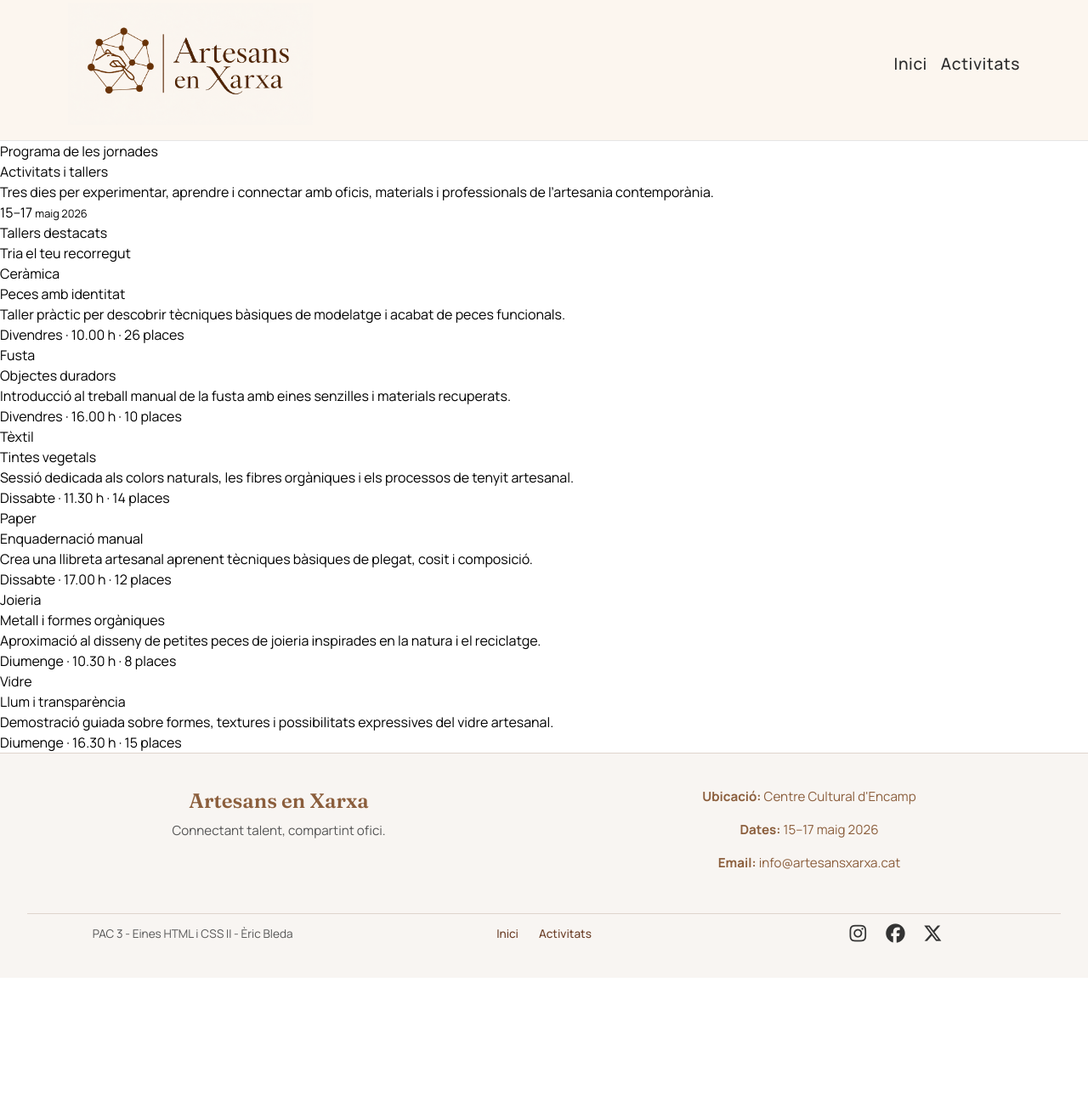
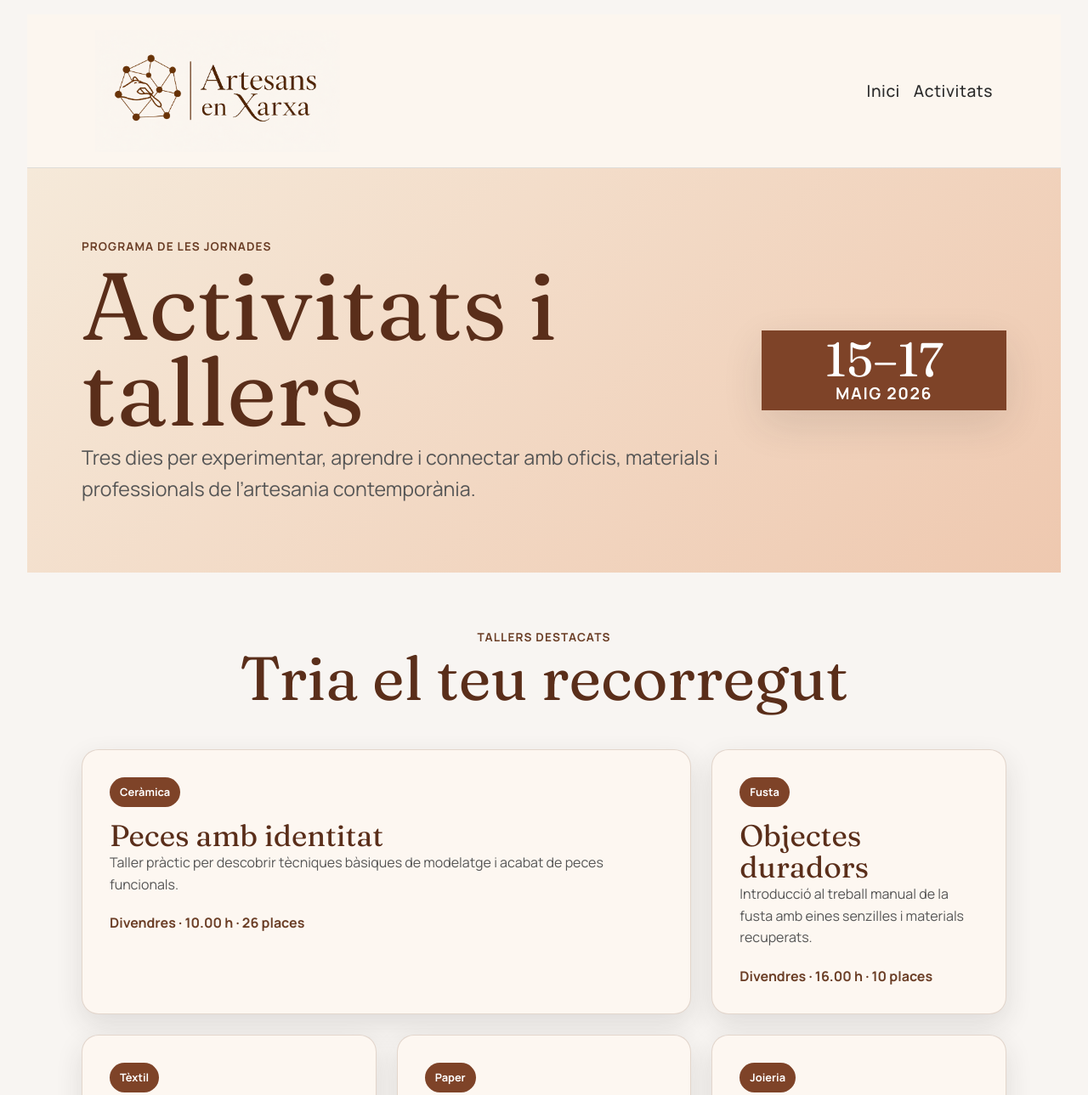
Before and after one commit to profeBPSiX/artesans_xarxa2, a website built with Parcel: page src/activitats.html in a window 1280 px wide. Shown: the part 15-1304 px from the top of the page at 85% size. Before the commit the page ends 1166 px from the top, so only its background shows below. Built offline with nearby package versions, Linux system fonts and the light colour scheme.

Commit message:
Activitats done!

```diff
--- a/src/activitats.html
+++ b/src/activitats.html
@@ -1,99 +1,141 @@
 <!doctype html>
 
-<html>
+<html lang="ca">
   <head>
     <meta charset="utf-8" />
     <meta name="viewport" content="width=device-width" />
     <link rel="stylesheet" type="text/css" href="./assets/styles/main.scss" />
 
-    <link rel="icon" type="image/png" href="./assets/images/icon-logo.png">
-    <title>Artesans en xarxa - Article</title>
+    <link rel="icon" type="image/png" href="./assets/images/icon-logo.png" />
+    <title>Artesans en xarxa - Activitats</title>
   </head>
-  <body>
 
+  <body class="m-0 flex min-h-screen flex-col bg-art-bg p-8 font-sans text-base leading-6 text-art-text">
     <include src="./views/header.html"></include>
 
-    <main class="activities-page">
-      <section class="activities-hero" aria-labelledby="activities-title">
-        <div class="activities-hero__content">
-          <p class="activities-hero__context-title">Programa de les jornades</p>
+    <main class="bg-art-bg text-art-text">
+      <section
+        class="flex items-center justify-between gap-8 bg-[linear-gradient(135deg,oklch(94%_0.025_75),oklch(86%_0.055_55))] px-[clamp(1rem,5vw,5rem)] py-20 max-md:min-h-[50svh] max-md:flex-col"
+        aria-labelledby="activities-title"
+      >
+        <div class="max-w-[1000px]">
+          <p class="text-[0.85rem] font-bold uppercase tracking-[0.08em] text-art-secondary">
+            Programa de les jornades
+          </p>
 
-          <h1 id="activities-title" class="activities-hero__title">
+          <h1
+            id="activities-title"
+            class="my-2 font-serif text-[clamp(3rem,9vw,7rem)] leading-[0.9] text-art-primary-dark max-md:text-center"
+          >
             Activitats i tallers
           </h1>
 
-          <p class="activities-hero__intro">
+          <p class="text-[clamp(1.1rem,2vw,1.45rem)] leading-[1.6] text-art-muted max-md:text-center">
             Tres dies per experimentar, aprendre i connectar amb oficis, materials i professionals de l’artesania contemporània.
           </p>
         </div>
 
-        <div class="activities-hero__date">
-          <span>15–17</span>
-          <small>maig 2026</small>
-        </div>
+        <include src="./views/info-card.html"></include>
       </section>
 
-      <section class="activities" aria-labelledby="workshops-title">
-        <header class="activities__header">
-          <p class="activities__context-title">Tallers destacats</p>
-          <h2 id="workshops-title" class="activities__title">
-            Tria el teu recorregut
-          </h2>
-        </header>
+      <section
+        class="px-[clamp(1rem,5vw,5rem)] py-16"
+        aria-labelledby="workshops-title"
+      >
+        <include src="./views/section-heading.html"></include>
 
-        <div class="activities__list">
-          <article class="workshop-card workshop-card--featured">
-            <span class="workshop-card__tag">Ceràmica</span>
-            <h3 class="workshop-card__title">Peces amb identitat</h3>
-            <p class="workshop-card__text">
-              Taller pràctic per descobrir tècniques bàsiques de modelatge i acabat de peces funcionals.
+        <div class="mx-auto grid max-w-[1180px] grid-cols-[repeat(auto-fit,minmax(min(100%,18rem),1fr))] gap-6 [container-name:workshops] [container-type:inline-size]">
+
+          <include src="./views/activity-card.html"></include>
+
+          <article class="workshop-card">
+            <span class="workshop-tag">
+              Fusta
+            </span>
+
+            <h3 class="workshop-title">
+              Objectes duradors
+            </h3>
+
+            <p class="leading-[1.6] text-art-muted">
+              Introducció al treball manual de la fusta amb eines senzilles i materials recuperats.
             </p>
-            <p class="workshop-card__meta">Divendres · 10.00 h · 26 places</p>
+
+            <p class="workshop-meta">
+              Divendres · 16.00 h · 10 places
+            </p>
           </article>
 
           <article class="workshop-card">
-            <span class="workshop-card__tag">Fusta</span>
-            <h3 class="workshop-card__title">Objectes duradors</h3>
-            <p class="workshop-card__text">
-              Introducció al treball manual de la fusta amb eines senzilles i materials recuperats.
+            <span class="workshop-tag">
+              Tèxtil
+            </span>
+
+            <h3 class="workshop-title">
+              Tintes vegetals
+            </h3>
+
+            <p class="leading-[1.6] text-art-muted">
+              Sessió dedicada als colors naturals, les fibres orgàniques i els processos de tenyit artesanal.
             </p>
-            <p class="workshop-card__meta">Divendres · 16.00 h · 10 places</p>
+
+            <p class="workshop-meta">
+              Dissabte · 11.30 h · 14 places
+            </p>
           </article>
 
           <article class="workshop-card">
-            <span class="workshop-card__tag">Tèxtil</span>
-            <h3 class="workshop-card__title">Tintes vegetals</h3>
-            <p class="workshop-card__text">
-              Sessió dedicada als colors naturals, les fibres orgàniques i els processos de tenyit artesanal.
+            <span class="workshop-tag">
+              Paper
+            </span>
+
+            <h3 class="workshop-title">
+              Enquadernació manual
+            </h3>
+
+            <p class="leading-[1.6] text-art-muted">
+              Crea una llibreta artesanal aprenent tècniques bàsiques de plegat, cosit i composició.
             </p>
-            <p class="workshop-card__meta">Dissabte · 11.30 h · 14 places</p>
+
+            <p class="workshop-meta">
+              Dissabte · 17.00 h · 12 places
+            </p>
           </article>
 
           <article class="workshop-card">
-            <span class="workshop-card__tag">Paper</span>
-            <h3 class="workshop-card__title">Enquadernació manual</h3>
-            <p class="workshop-card__text">
-              Crea una llibreta artesanal aprenent tècniques bàsiques de plegat, cosit i composició.
+            <span class="workshop-tag">
+              Joieria
+            </span>
+
+            <h3 class="workshop-title">
+              Metall i formes orgàniques
+            </h3>
+
+            <p class="leading-[1.6] text-art-muted">
+              Aproximació al disseny de petites peces de joieria inspirades en la natura i el reciclatge.
             </p>
-            <p class="workshop-card__meta">Dissabte · 17.00 h · 12 places</p>
+
+            <p class="workshop-meta">
+              Diumenge · 10.30 h · 8 places
+            </p>
           </article>
 
           <article class="workshop-card">
-            <span class="workshop-card__tag">Joieria</span>
-            <h3 class="workshop-card__title">Metall i formes orgàniques</h3>
-            <p class="workshop-card__text">
-              Aproximació al disseny de petites peces de joieria inspirades en la natura i el reciclatge.
-            </p>
-            <p class="workshop-card__meta">Diumenge · 10.30 h · 8 places</p>
-          </article>
+            <span class="workshop-tag">
+              Vidre
+            </span>
 
-          <article class="workshop-card">
-            <span class="workshop-card__tag">Vidre</span>
-            <h3 class="workshop-card__title">Llum i transparència</h3>
-            <p class="workshop-card__text">
+            <h3 class="workshop-title">
+              Llum i transparència
+            </h3>
+
+            <p class="leading-[1.6] text-art-muted">
               Demostració guiada sobre formes, textures i possibilitats expressives del vidre artesanal.
             </p>
-            <p class="workshop-card__meta">Diumenge · 16.30 h · 15 places</p>
+
+            <p class="workshop-meta">
+              Diumenge · 16.30 h · 15 places
+            </p>
           </article>
         </div>
       </section>
--- a/src/assets/styles/_tailwind-components.scss
+++ b/src/assets/styles/_tailwind-components.scss
@@ -9,3 +9,27 @@
 .section-eyebrow {
   @apply mb-3 text-sm font-bold uppercase tracking-[0.22em] text-amber-700;
 }
+
+.footer-nav-link {
+  @apply relative font-medium text-art-secondary no-underline transition hover:text-art-primary-dark after:absolute after:left-0 after:-bottom-1 after:h-0.5 after:w-0 after:bg-art-secondary after:transition-all after:duration-300 hover:after:w-full;
+}
+
+.social-icon-link {
+  @apply inline-flex items-center justify-center text-[1.4rem] text-[#333] transition-all duration-300 hover:-translate-y-0.5 hover:scale-110 hover:text-art-primary;
+}
+
+.workshop-card {
+  @apply rounded-[1.25rem] border border-art-border bg-[oklch(98%_0.01_70)] p-[clamp(1.25rem,4cqi,2rem)] shadow-[0_0.75rem_2rem_rgb(43_43_43_/_12%)];
+}
+
+.workshop-tag {
+  @apply mb-4 inline-block rounded-full bg-[oklch(45%_0.09_45)] px-3 py-[0.35rem] text-[0.8rem] font-bold text-white;
+}
+
+.workshop-title {
+  @apply font-serif text-[clamp(1.5rem,5cqi,2.2rem)] leading-[1.05] text-art-primary-dark;
+}
+
+.workshop-meta {
+  @apply mt-5 font-bold text-art-secondary;
+}
--- a/src/views/activity-card.html
+++ b/src/views/activity-card.html
@@ -0,0 +1,17 @@
+<article class="workshop-card min-[780px]:col-span-2">
+  <span class="workshop-tag">
+    Ceràmica
+  </span>
+
+  <h3 class="workshop-title">
+    Peces amb identitat
+  </h3>
+
+  <p class="leading-[1.6] text-art-muted">
+    Taller pràctic per descobrir tècniques bàsiques de modelatge i acabat de peces funcionals.
+  </p>
+
+  <p class="workshop-meta">
+    Divendres · 10.00 h · 26 places
+  </p>
+</article>
--- a/src/views/footer.html
+++ b/src/views/footer.html
@@ -37,14 +37,14 @@
       >
         <a
           href="./index.html"
-          class="relative font-medium text-art-secondary no-underline transition hover:text-art-primary-dark after:absolute after:left-0 after:-bottom-1 after:h-0.5 after:w-0 after:bg-art-secondary after:transition-all after:duration-300 hover:after:w-full"
+          class="footer-nav-link"
         >
           Inici
         </a>
 
         <a
           href="./activitats.html"
-          class="relative font-medium text-art-secondary no-underline transition hover:text-art-primary-dark after:absolute after:left-0 after:-bottom-1 after:h-0.5 after:w-0 after:bg-art-secondary after:transition-all after:duration-300 hover:after:w-full"
+          class="footer-nav-link"
         >
           Activitats
         </a>
@@ -53,7 +53,7 @@
       <div class="flex items-center justify-center gap-4">
         <a
           href="#"
-          class="inline-flex items-center justify-center text-[1.4rem] text-[#333] transition-all duration-300 hover:-translate-y-0.5 hover:scale-110 hover:text-art-primary"
+          class="social-icon-link"
           aria-label="Instagram"
         >
           <i class="fa-brands fa-instagram" aria-hidden="true"></i>
@@ -61,7 +61,7 @@
 
         <a
           href="#"
-          class="inline-flex items-center justify-center text-[1.4rem] text-[#333] transition-all duration-300 hover:-translate-y-0.5 hover:scale-110 hover:text-art-primary"
+          class="social-icon-link"
           aria-label="Facebook"
         >
           <i class="fa-brands fa-facebook" aria-hidden="true"></i>
@@ -69,7 +69,7 @@
 
         <a
           href="#"
-          class="inline-flex items-center justify-center text-[1.4rem] text-[#333] transition-all duration-300 hover:-translate-y-0.5 hover:scale-110 hover:text-art-primary"
+          class="social-icon-link"
           aria-label="Twitter"
         >
           <i class="fa-brands fa-x-twitter" aria-hidden="true"></i>
--- a/src/views/info-card.html
+++ b/src/views/info-card.html
@@ -0,0 +1,9 @@
+<div class="min-w-[18rem] bg-[oklch(45%_0.09_45)] p-[0.4rem] text-center text-white shadow-[0_1rem_3rem_rgb(43_43_43_/_12%)] max-md:min-w-[7.5rem]">
+  <span class="block font-serif text-[clamp(2rem,5vw,3.5rem)] leading-none">
+    15–17
+  </span>
+
+  <small class="text-[1.2em] font-bold uppercase tracking-[0.08em] max-md:text-[0.8em]">
+    maig 2026
+  </small>
+</div>
--- a/src/views/section-heading.html
+++ b/src/views/section-heading.html
@@ -0,0 +1,12 @@
+<header class="mx-auto mb-12 max-w-[760px] text-center">
+  <p class="text-[0.85rem] font-bold uppercase tracking-[0.08em] text-art-secondary">
+    Tallers destacats
+  </p>
+
+  <h2
+    id="workshops-title"
+    class="font-serif text-[clamp(2.5rem,6vw,4.5rem)] leading-none text-art-primary-dark"
+  >
+    Tria el teu recorregut
+  </h2>
+</header>
```
